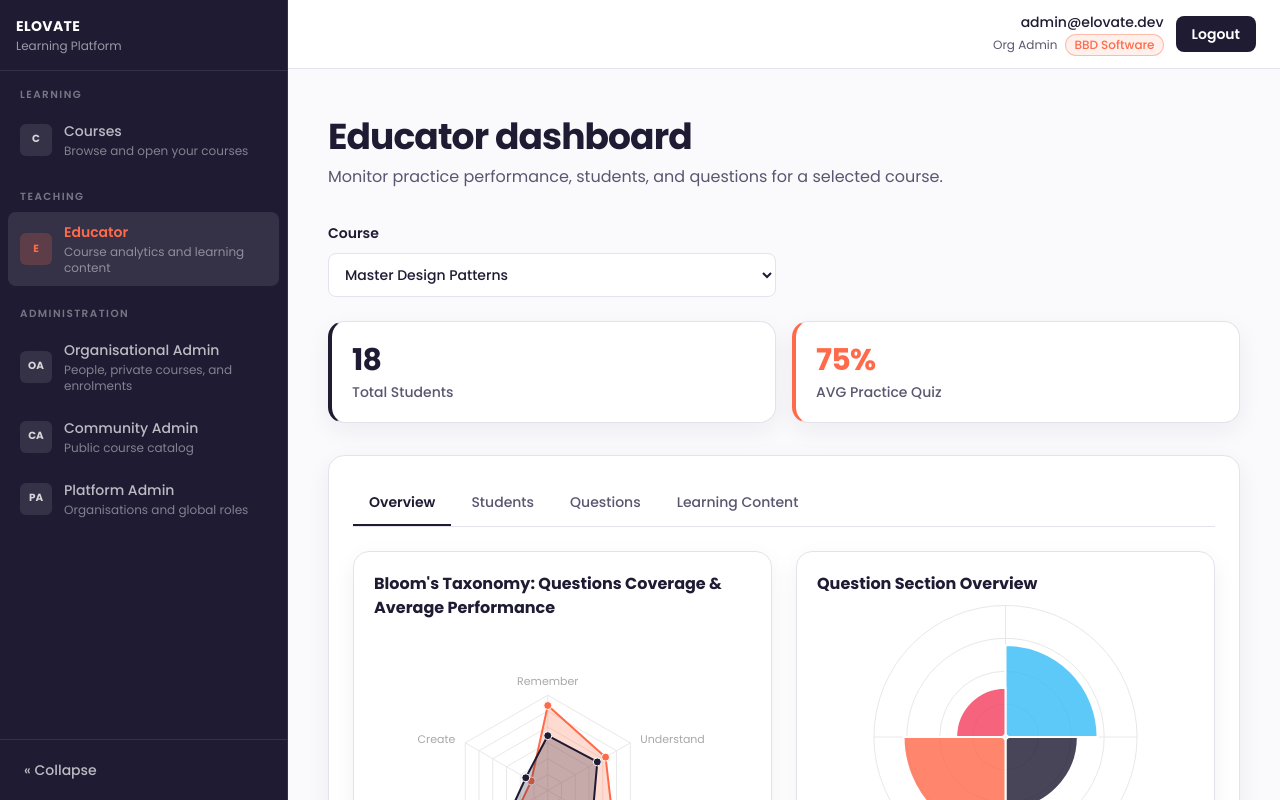
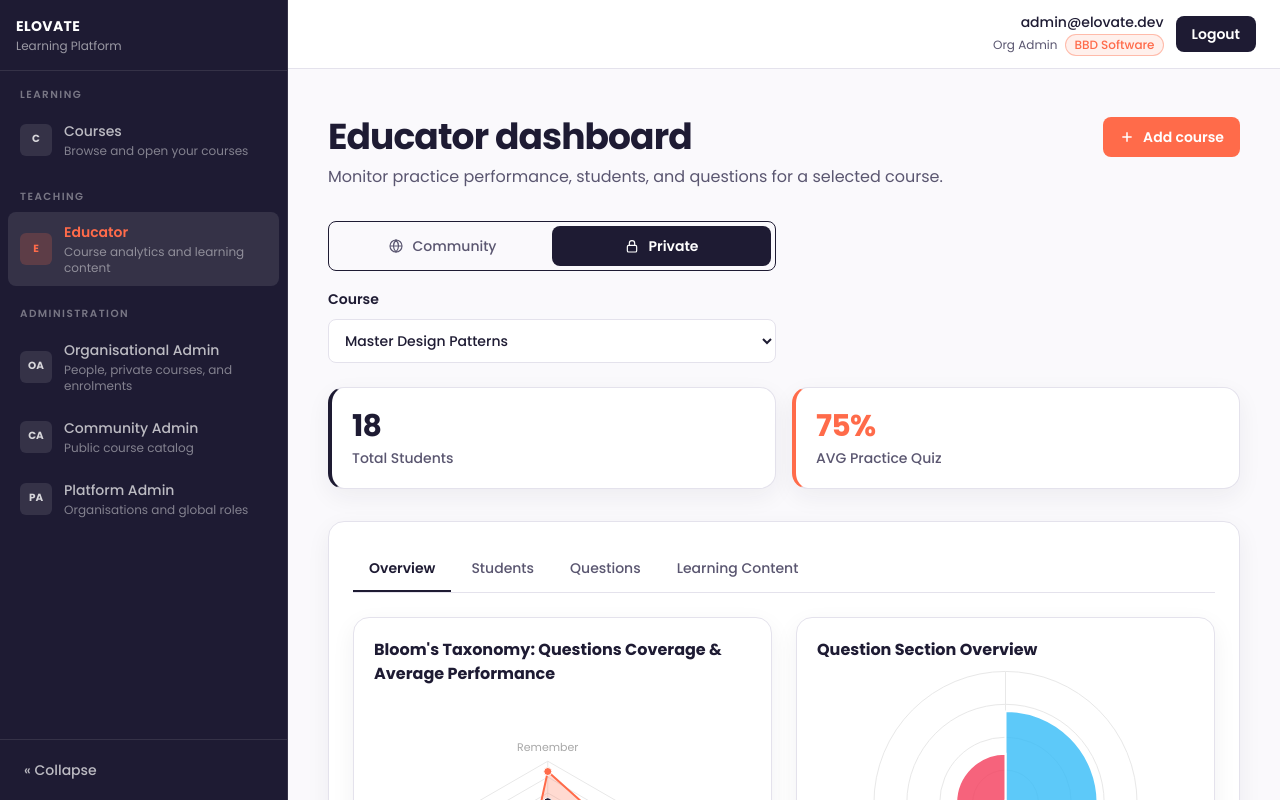
Before and after one commit to MignonErasmusBBD/ELOVATE, a Next.js app in the folder frontend/: page /educator in a window 1280 px wide. Shown: the top 800 px of the page. Built offline with nearby package versions, Linux system fonts and the light colour scheme.

Commit message:
feat(educator-dashboard): updated edu dashboard (community and private toggle)

```diff
--- /dev/null
+++ b/frontend/src/features/educator/components/AddCourseFormModal.tsx
@@ -0,0 +1,162 @@
+"use client";
+
+import { useEffect, useState, type SubmitEvent } from "react";
+import { Button } from "@/components/ui/Button";
+import { FieldError } from "@/components/ui/FieldError";
+import { FormField } from "@/components/ui/FormField";
+import { Input } from "@/components/ui/Input";
+import { Label } from "@/components/ui/Label";
+import { clearFieldError } from "@/helpers/formErrors";
+import { validateRequiredName } from "@/helpers/validation";
+import type { EducatorCourseVisibility } from "../types";
+
+export type AddCourseFormValues = {
+  courseTitle: string;
+  courseDescription: string;
+  visibility: EducatorCourseVisibility;
+};
+
+type AddCourseFieldErrors = {
+  courseTitle?: string;
+};
+
+type AddCourseFormModalProps = {
+  selectedVisibility: EducatorCourseVisibility;
+  onClose: () => void;
+  onSave: (formValues: AddCourseFormValues) => void;
+};
+
+export function AddCourseFormModal({
+  selectedVisibility,
+  onClose,
+  onSave,
+}: AddCourseFormModalProps) {
+  const [courseTitle, setCourseTitle] = useState("");
+  const [courseDescription, setCourseDescription] = useState("");
+  const [fieldErrors, setFieldErrors] = useState<AddCourseFieldErrors>({});
+  const isCommunityCourse = selectedVisibility === "community";
+
+  useEffect(() => {
+    function handleKeyDown(event: KeyboardEvent) {
+      if (event.key === "Escape") {
+        onClose();
+      }
+    }
+
+    window.addEventListener("keydown", handleKeyDown);
+    return () => window.removeEventListener("keydown", handleKeyDown);
+  }, [onClose]);
+
+  function handleSubmit(submitEvent: SubmitEvent<HTMLFormElement>) {
+    submitEvent.preventDefault();
+
+    const courseTitleError = validateRequiredName(courseTitle, "Course title");
+    setFieldErrors({ courseTitle: courseTitleError });
+
+    if (courseTitleError !== undefined) {
+      return;
+    }
+
+    onSave({
+      courseTitle: courseTitle.trim(),
+      courseDescription: courseDescription.trim(),
+      visibility: selectedVisibility,
+    });
+  }
+
+  return (
+    <div
+      className="fixed inset-0 z-50 flex items-start justify-center overflow-y-auto bg-ink/50 p-4 md:p-8"
+      role="presentation"
+      onClick={onClose}
+    >
+      <article
+        role="dialog"
+        aria-modal="true"
+        aria-labelledby="add-course-form-title"
+        className="my-4 w-full max-w-2xl rounded-2xl border border-border-ui bg-surface p-6 shadow-[0_16px_48px_rgba(30,27,51,0.2)] md:p-8"
+        onClick={(event) => event.stopPropagation()}
+      >
+        <header className="flex items-start justify-between gap-4">
+          <h2
+            id="add-course-form-title"
+            className="text-2xl font-bold tracking-tight text-ink"
+          >
+            Add course
+          </h2>
+          <button
+            type="button"
+            onClick={onClose}
+            className="rounded-lg px-2 py-1 text-lg font-semibold text-text-secondary hover:bg-page"
+            aria-label="Close add course form"
+          >
+            ×
+          </button>
+        </header>
+
+        <form
+          className="mt-6 flex flex-col gap-4"
+          onSubmit={handleSubmit}
+          noValidate
+        >
+          <FormField>
+            <Label htmlFor="educator-course-title">Course title</Label>
+            <Input
+              id="educator-course-title"
+              name="courseTitle"
+              type="text"
+              placeholder="Course title"
+              value={courseTitle}
+              invalid={fieldErrors.courseTitle !== undefined}
+              onChange={(changeEvent) => {
+                setCourseTitle(changeEvent.target.value);
+                setFieldErrors((currentFieldErrors) =>
+                  clearFieldError(currentFieldErrors, "courseTitle"),
+                );
+              }}
+              aria-describedby={
+                fieldErrors.courseTitle !== undefined
+                  ? "educator-course-title-error"
+                  : undefined
+              }
+            />
+            {fieldErrors.courseTitle !== undefined ? (
+              <FieldError
+                id="educator-course-title-error"
+                message={fieldErrors.courseTitle}
+              />
+            ) : undefined}
+          </FormField>
+
+          <FormField>
+            <Label htmlFor="educator-course-description">Description</Label>
+            <Input
+              id="educator-course-description"
+              name="courseDescription"
+              type="text"
+              placeholder="What will people learn?"
+              value={courseDescription}
+              onChange={(changeEvent) =>
+                setCourseDescription(changeEvent.target.value)
+              }
+            />
+          </FormField>
+
+          {isCommunityCourse ? (
+            <p
+              role="status"
+              className="rounded-lg border border-coral/30 bg-coral/10 px-3 py-2.5 text-sm text-ink"
+            >
+              You are adding a <strong>community</strong> course. It will be
+              visible to everyone in the shared catalogue.
+            </p>
+          ) : undefined}
+
+          <Button variant="compact" type="submit" className="self-start">
+            Add course
+          </Button>
+        </form>
+      </article>
+    </div>
+  );
+}
--- /dev/null
+++ b/frontend/src/features/educator/components/CourseVisibilityToggle.tsx
@@ -0,0 +1,82 @@
+import type { EducatorCourseVisibility } from "../types";
+
+type CourseVisibilityToggleProps = {
+  selectedVisibility: EducatorCourseVisibility;
+  onSelectVisibility: (visibility: EducatorCourseVisibility) => void;
+};
+
+const visibilityOptions: {
+  id: EducatorCourseVisibility;
+  label: string;
+}[] = [
+  { id: "community", label: "Community" },
+  { id: "private", label: "Private" },
+];
+
+function GlobeIcon() {
+  return (
+    <svg
+      viewBox="0 0 24 24"
+      className="size-4 shrink-0"
+      fill="none"
+      stroke="currentColor"
+      strokeWidth="1.75"
+      aria-hidden="true"
+    >
+      <circle cx="12" cy="12" r="9" />
+      <path d="M3 12h18M12 3c2.5 2.8 3.8 5.8 3.8 9s-1.3 6.2-3.8 9c-2.5-2.8-3.8-5.8-3.8-9s1.3-6.2 3.8-9Z" />
+    </svg>
+  );
+}
+
+function LockIcon() {
+  return (
+    <svg
+      viewBox="0 0 24 24"
+      className="size-4 shrink-0"
+      fill="none"
+      stroke="currentColor"
+      strokeWidth="1.75"
+      aria-hidden="true"
+    >
+      <rect x="5" y="11" width="14" height="10" rx="2" />
+      <path d="M8 11V8a4 4 0 0 1 8 0v3" />
+    </svg>
+  );
+}
+
+export function CourseVisibilityToggle({
+  selectedVisibility,
+  onSelectVisibility,
+}: CourseVisibilityToggleProps) {
+  return (
+    <fieldset className="max-w-md border-0 p-0">
+      <legend className="sr-only">Course visibility filter</legend>
+      <span
+        className="inline-flex w-full rounded-lg border border-ink bg-page p-1"
+        role="presentation"
+      >
+        {visibilityOptions.map((option) => {
+          const isSelected = option.id === selectedVisibility;
+
+          return (
+            <button
+              key={option.id}
+              type="button"
+              aria-pressed={isSelected}
+              onClick={() => onSelectVisibility(option.id)}
+              className={
+                isSelected
+                  ? "flex flex-1 items-center justify-center gap-2 rounded-lg bg-ink px-4 py-2.5 text-sm font-semibold text-white"
+                  : "flex flex-1 items-center justify-center gap-2 rounded-lg px-4 py-2.5 text-sm font-medium text-text-secondary hover:text-ink"
+              }
+            >
+              {option.id === "community" ? <GlobeIcon /> : <LockIcon />}
+              {option.label}
+            </button>
+          );
+        })}
+      </span>
+    </fieldset>
+  );
+}
--- a/frontend/src/features/educator/components/EducatorDashboardPage.tsx
+++ b/frontend/src/features/educator/components/EducatorDashboardPage.tsx
@@ -1,11 +1,14 @@
 "use client";
 
 import { useMemo, useState } from "react";
+import { Button } from "@/components/ui/Button";
 import {
   getEducatorCourseDashboard,
   getEducatorCourseOptions,
 } from "../data/dashboard";
-import type { EducatorTabId } from "../types";
+import type { EducatorCourseVisibility, EducatorTabId } from "../types";
+import { AddCourseFormModal } from "./AddCourseFormModal";
+import { CourseVisibilityToggle } from "./CourseVisibilityToggle";
 import { EducatorCourseSelect } from "./EducatorCourseSelect";
 import { EducatorMetricsRow } from "./EducatorMetricsRow";
 import { EducatorTabNav } from "./EducatorTabNav";
@@ -22,6 +25,9 @@ export function EducatorDashboardPage() {
   const [selectedCourseId, setSelectedCourseId] = useState(defaultCourseId);
   const [selectedTabId, setSelectedTabId] =
     useState<EducatorTabId>("overview");
+  const [courseVisibilityFilter, setCourseVisibilityFilter] =
+    useState<EducatorCourseVisibility>("private");
+  const [isAddCourseModalOpen, setIsAddCourseModalOpen] = useState(false);
 
   const dashboard = useMemo(
     () => getEducatorCourseDashboard(selectedCourseId),
@@ -38,7 +44,8 @@ export function EducatorDashboardPage() {
 
   return (
     <section className="mx-auto max-w-7xl px-6 py-10 md:px-10 md:py-12">
-      <header>
+      <header className="flex flex-col gap-4 sm:flex-row sm:items-start sm:justify-between">
+        <div>
           <h1 className="text-3xl font-bold tracking-tight text-ink md:text-4xl">
             Educator dashboard
           </h1>
@@ -46,9 +53,32 @@ export function EducatorDashboardPage() {
             Monitor practice performance, students, and questions for a selected
             course.
           </p>
+        </div>
+        <Button
+          variant="compact"
+          type="button"
+          className="inline-flex shrink-0 items-center gap-2 self-start"
+          onClick={() => setIsAddCourseModalOpen(true)}
+        >
+          <svg
+            viewBox="0 0 24 24"
+            className="size-4"
+            fill="none"
+            stroke="currentColor"
+            strokeWidth="2.25"
+            aria-hidden="true"
+          >
+            <path d="M12 5v14M5 12h14" />
+          </svg>
+          Add course
+        </Button>
       </header>
 
-      <section className="mt-8">
+      <section className="mt-8 flex flex-col gap-4">
+        <CourseVisibilityToggle
+          selectedVisibility={courseVisibilityFilter}
+          onSelectVisibility={setCourseVisibilityFilter}
+        />
         <EducatorCourseSelect
           courses={courseOptions}
           selectedCourseId={selectedCourseId}
@@ -96,6 +126,16 @@ export function EducatorDashboardPage() {
           />
         ) : undefined}
       </article>
+
+      {isAddCourseModalOpen ? (
+        <AddCourseFormModal
+          selectedVisibility={courseVisibilityFilter}
+          onClose={() => setIsAddCourseModalOpen(false)}
+          onSave={() => {
+            setIsAddCourseModalOpen(false);
+          }}
+        />
+      ) : undefined}
     </section>
   );
 }
--- a/frontend/src/features/educator/types.ts
+++ b/frontend/src/features/educator/types.ts
@@ -3,6 +3,8 @@ export type EducatorTabId =
   | "students"
   | "questions"
   | "learning-content";
+
+export type EducatorCourseVisibility = "community" | "private";
 
 export type BloomCoveragePoint = {
   levelName: string;
```
Also changed, not shown: 1 other file (tests, documents, lock files or other folders). Lines whose indentation alone changed are shown as unchanged.
